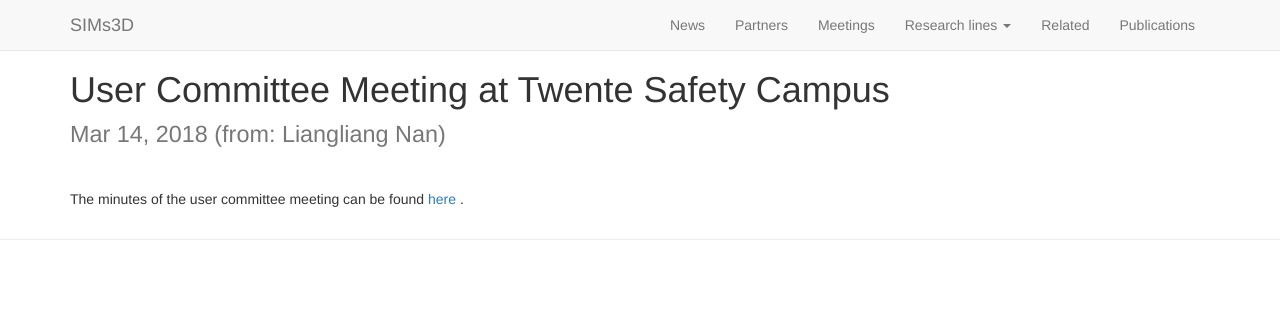
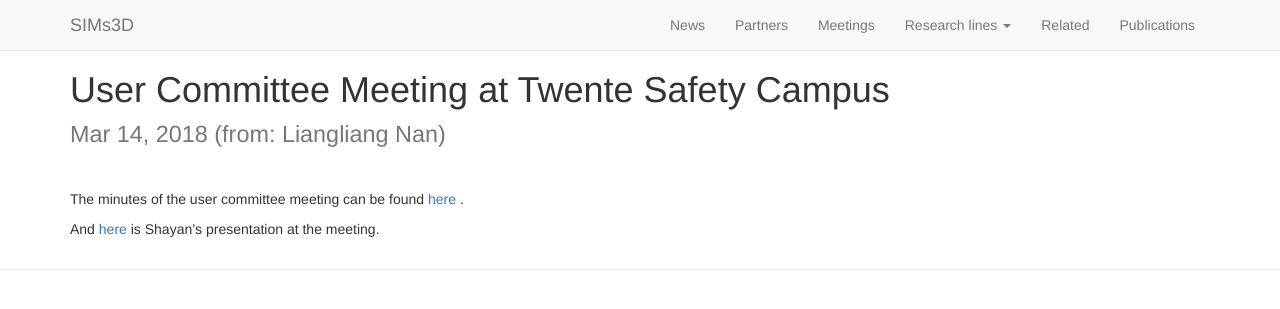
Before and after one commit to SIMs3D/sims3d.github.io, a Jekyll site: the page built from _posts/2018-03-14-user-meeting.md, in a window 1280 px wide. Shown: the top 309 px of the page. Built offline with Jekyll 4.4.1, drawn with Linux system fonts in a browser that asks for light colours; nearby versions of some CDN libraries.

Commit message:
Update 2018-03-14-user-meeting.md

```diff
--- a/_posts/2018-03-14-user-meeting.md
+++ b/_posts/2018-03-14-user-meeting.md
@@ -6,3 +6,5 @@ date:   2018-03-14
 author: Liangliang Nan
 ---
 The minutes of the user committee meeting can be found  <a href="/meetings/files/meeting20180314/Minutes_13742_SIMs3D_14032018.docx"> here </a>.
+
+And <a href="/meetings/files/meeting20180314/NWO(stw) project presentation_14th_March_2018.pptx">here</a> is Shayan's presentation at the meeting.
```
